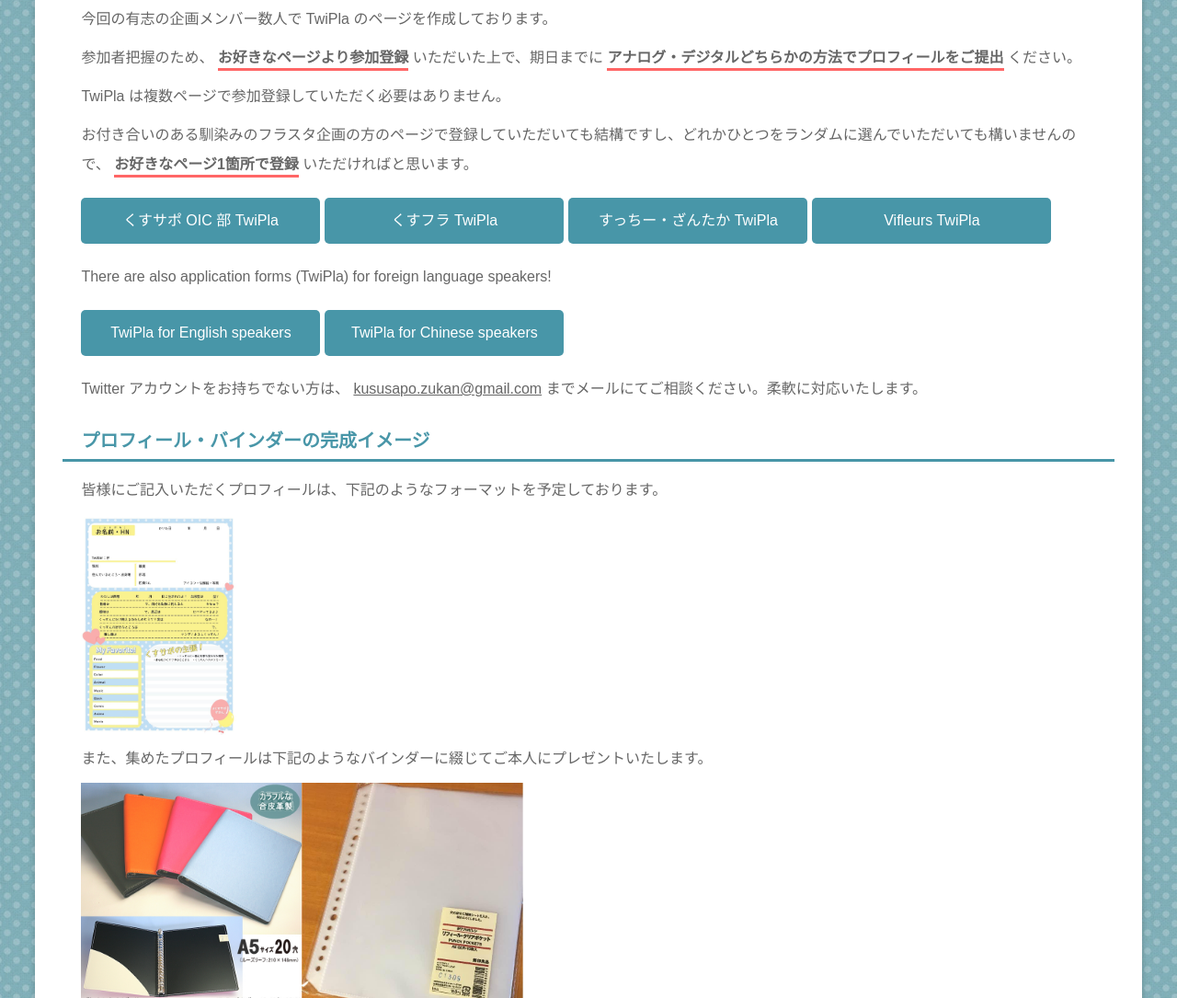
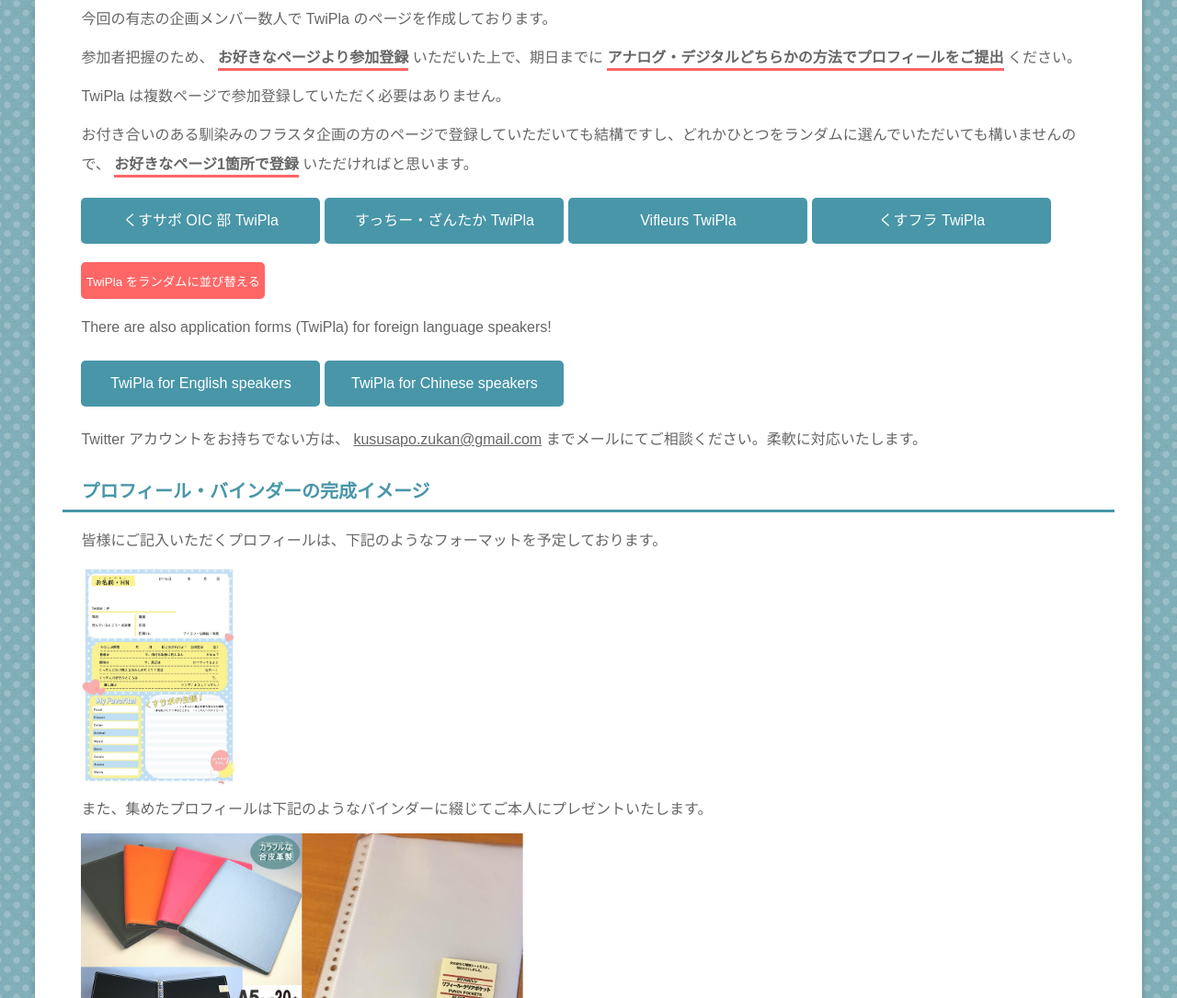
Before and after one commit to kususapo-zukan/kususapo-zukan, a plain HTML site: page index.html in a window 1280 px wide. Shown: the part 950-2035 px from the top of the page at 92% size. Drawn offline with nearby package versions, Linux system fonts and the light colour scheme.

Commit message:
add twipla random button

```diff
--- a/css/style.css
+++ b/css/style.css
@@ -760,3 +760,17 @@ strong {
 .sunday-color {
 	color: #ff6666;
 }
+
+#roulette-start {
+	border: none;
+	cursor: pointer;
+	width: 200px;
+	height: 40px;
+	background: #ff6666;
+	color: #ffffff;
+	margin: 0 20px 15px 20px;
+	padding: 5px;
+	text-decoration: none;
+	border-radius: 5px;
+	outline: 0;
+}
--- a/index.html
+++ b/index.html
@@ -61,12 +61,14 @@
 <p>参加者把握のため、 <strong>お好きなページより参加登録</strong> いただいた上で、期日までに <strong>アナログ・デジタルどちらかの方法でプロフィールをご提出</strong> ください。</p>
 <p>TwiPla は複数ページで参加登録していただく必要はありません。</p>
 <p>お付き合いのある馴染みのフラスタ企画の方のページで登録していただいても結構ですし、どれかひとつをランダムに選んでいただいても構いませんので、 <strong>お好きなページ1箇所で登録</strong> いただければと思います。</p>
-<ul class="button-list">
+<ul class="button-list" id="twipla">
 	<li><a href="" target="_blank">くすサポ OIC 部 TwiPla</a></li>
 	<li><a href="" target="_blank">くすフラ TwiPla</a></li>
 	<li><a href="" target="_blank">すっちー・ざんたか TwiPla</a></li>
 	<li><a href="" target="_blank">Vifleurs TwiPla</a></li>
 </ul>
+<input type="button" id="roulette-start" value="TwiPla をランダムに並び替える"></input>
+
 <p>There are also application forms (TwiPla) for foreign language speakers!</p>
 <ul class="button-list">
 	<li><a href="" target="_blank">TwiPla for English speakers</a></li>
@@ -200,5 +202,26 @@
 <!--ページの上部に戻る「↑」ボタン-->
 <p class="nav-fix-pos-pagetop"><a href="#">↑</a></p>
 
+<script type="text/javascript">
+	function roulette(){
+		let arr = [];
+		document.querySelectorAll('#twipla li').forEach(function(element) {
+			arr.push(element);
+		});
+		arr.sort(function() {
+			return Math.random() - Math.random();
+		});
+		document.querySelector('#twipla').innerHTML = '';
+		arr.forEach(function(element){
+			document.querySelector('#twipla').append(element);
+		});
+	}
+	document.addEventListener("DOMContentLoaded", function(event) {
+		roulette();
+	});
+	document.querySelector('#roulette-start').addEventListener('click', e => {
+		roulette();
+	});
+</script>
 </body>
 </html>
```
